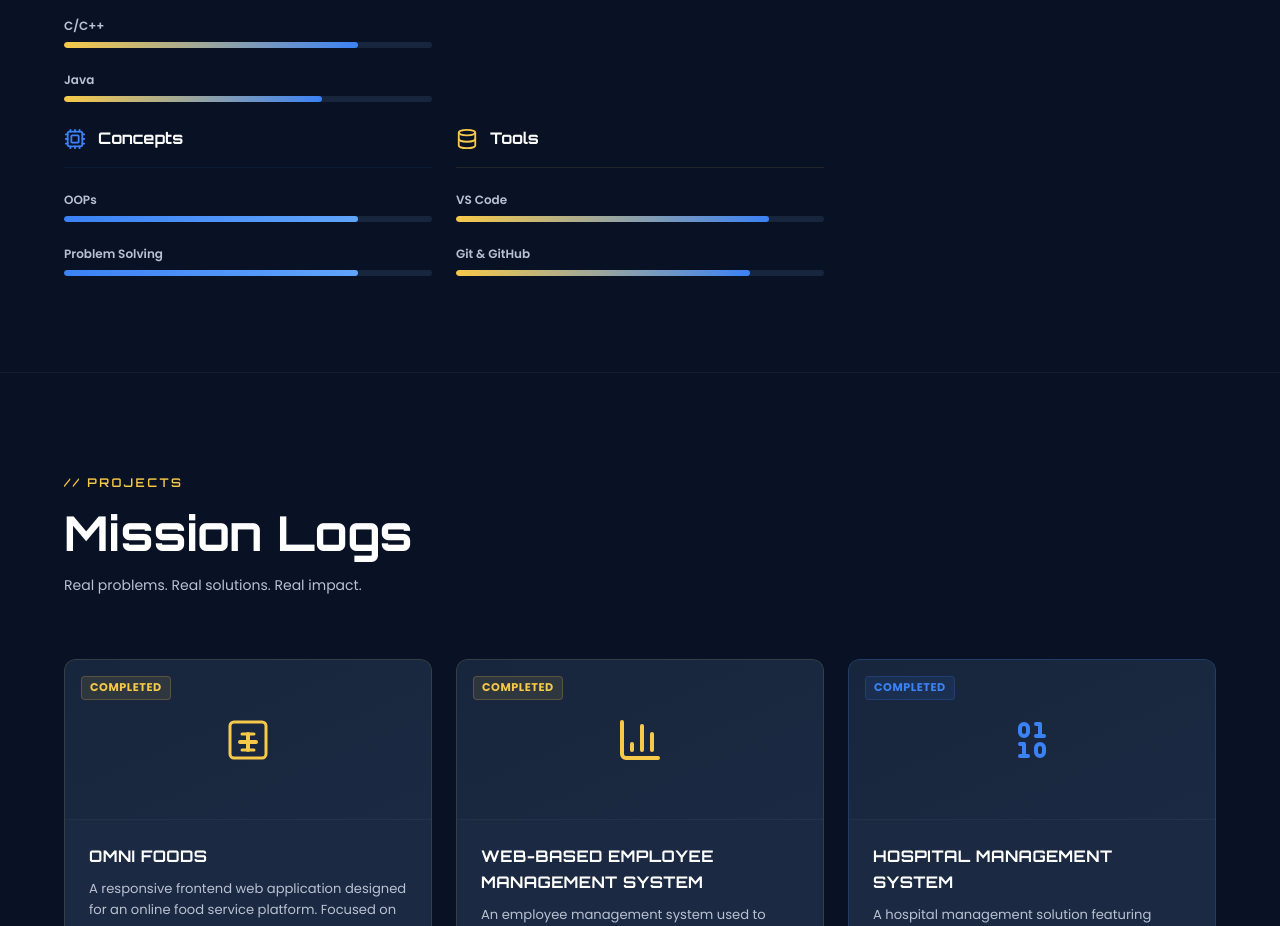
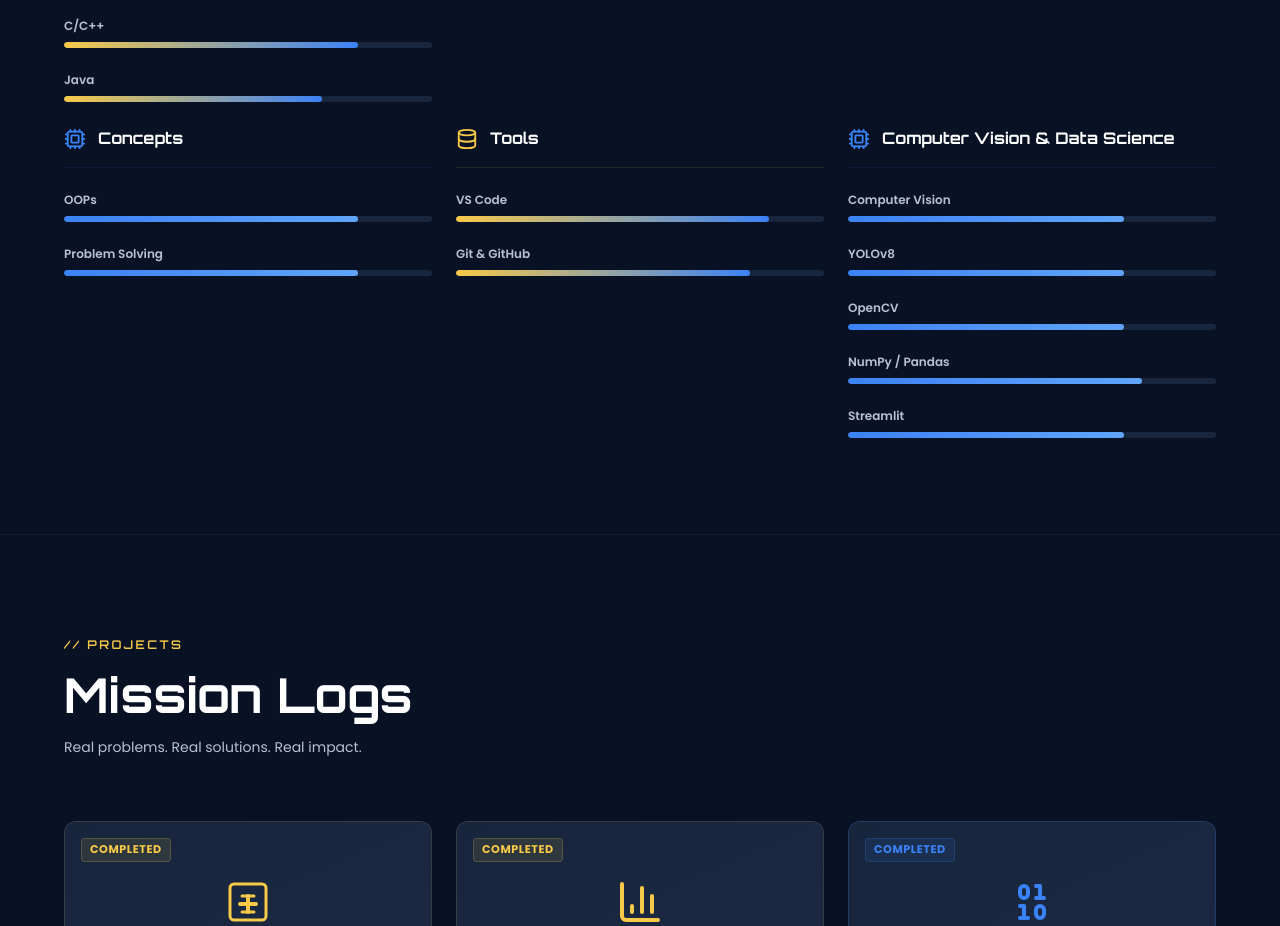
Before and after one commit to raj-239205/Portfolio, a Next.js app: page /Portfolio/ in a window 1280 px wide. Shown: the part 2740-3666 px from the top of the page. Built offline with nearby package versions, Linux system fonts and the light colour scheme.

Commit message:
Add computer vision and data science skills

```diff
--- a/components/Skills.tsx
+++ b/components/Skills.tsx
@@ -78,6 +78,21 @@ const skillCategories: SkillCategory[] = [
     detailedSkills: ["Version control workflow", "GitHub collaboration", "Integrated debugging tools"],
     learningFocus: "Advanced Git, package management, CI/CD",
     experienceLevel: "Active since 2024",
+  },
+  {
+    title: "Computer Vision & Data Science",
+    isBlueTheme: true,
+    icon: <Cpu size={22} />,
+    skills: [
+      { name: "Computer Vision", level: 75 },
+      { name: "YOLOv8", level: 75 },
+      { name: "OpenCV", level: 75 },
+      { name: "NumPy / Pandas", level: 80 },
+      { name: "Streamlit", level: 75 },
+    ],
+    detailedSkills: ["Object detection", "Image processing", "Model training & validation", "Data analysis", "Streamlit applications"],
+    learningFocus: "Advanced computer vision and intelligent application deployment",
+    experienceLevel: "Active since 2026",
   },
 ];
 
```
